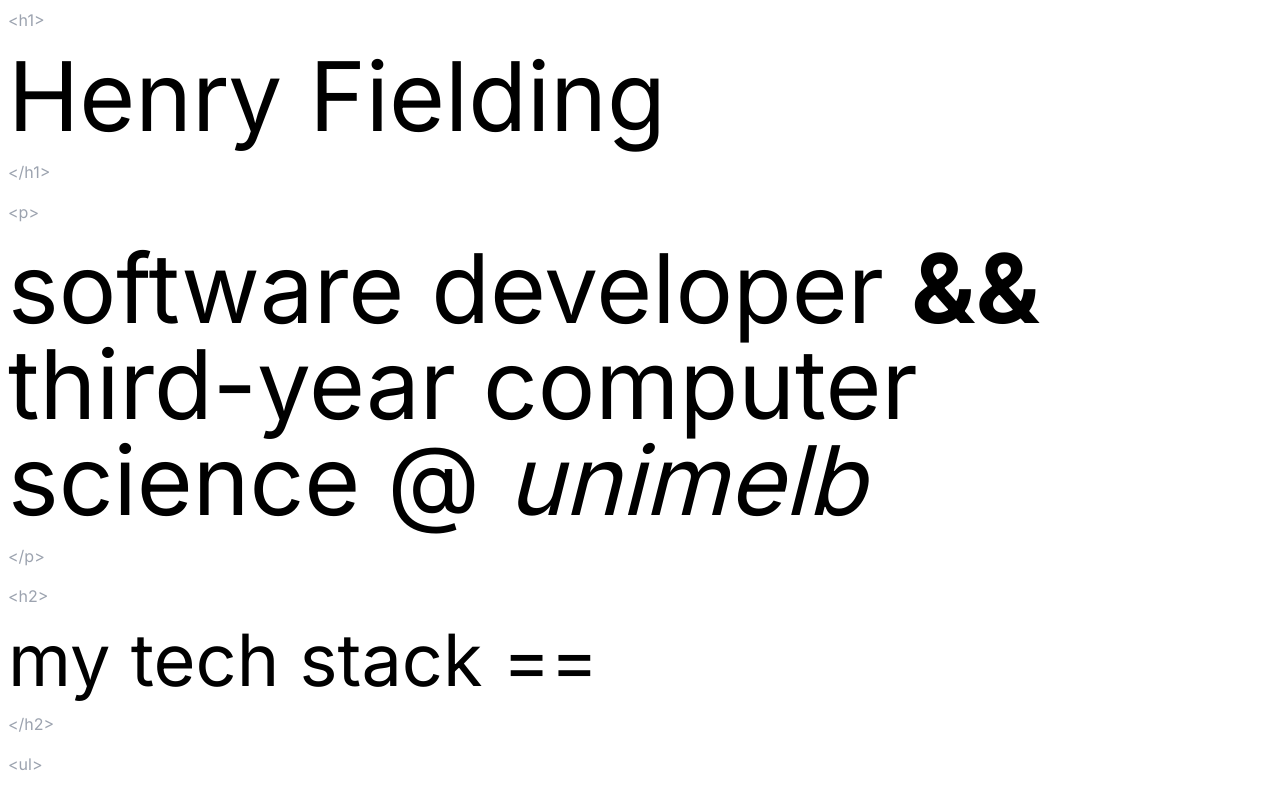
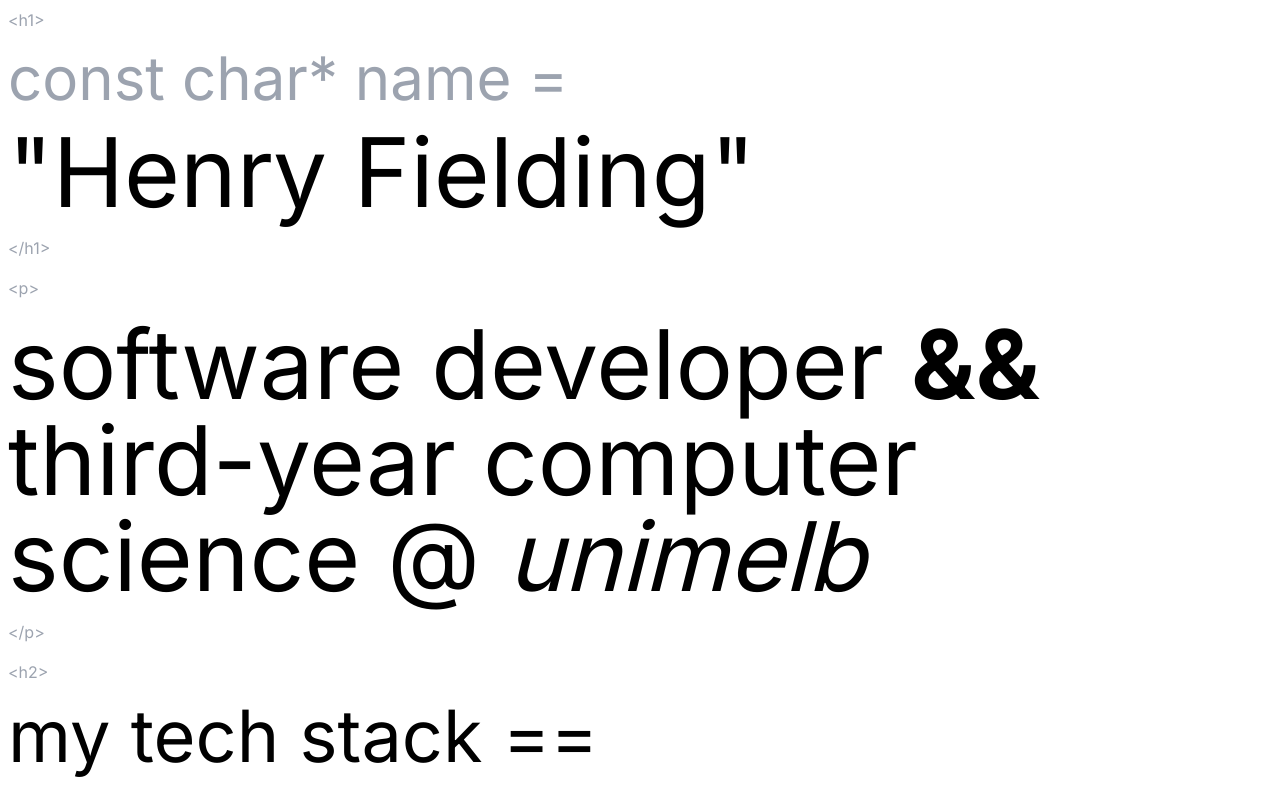
Before and after one commit to DevelopmentHF/henryfielding, a Next.js app in the folder henryfielding/: page / in a window 1280 px wide. Shown: the top 792 px of the page. Built offline with nearby package versions, Linux system fonts and the light colour scheme.

Commit message:
Update page.tsx

```diff
--- a/henryfielding/src/app/page.tsx
+++ b/henryfielding/src/app/page.tsx
@@ -4,8 +4,9 @@
   return (
     <div className="flex flex-col w-screen items-start justify-center m-2 gap-4">
       <h1 className="text-gray-400">&lt;h1&gt;</h1>
-      <div className="flex">
-        <HeaderText firstName="Henry" lastName="Fielding" />
+    	<h1 className="text-gray-400 text-2xl sm:text-3xl md:text-4xl lg:text-5xl xl:text-6xl"> const char* name = </h1>
+      <div className="flex ">
+		<HeaderText firstName='"Henry' lastName='Fielding"'/>
       </div>
       <h1 className="text-gray-400">&lt;/h1&gt;</h1>
 
```
Lines whose indentation alone changed are shown as unchanged.
